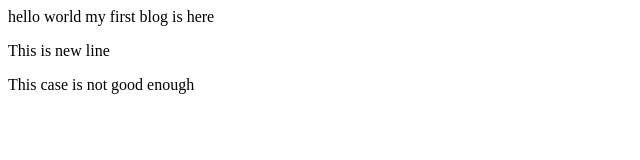
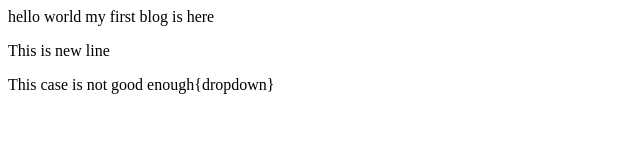
Before and after one commit to KaziAbdullahAlMamun1/localRepo, a plain HTML site: page index.html in a window 1280 px wide. Shown: the whole page, without its empty margins (0-640 px from the left). Drawn offline with Linux system fonts and the light colour scheme.

```diff
--- a/index.html
+++ b/index.html
@@ -1,3 +1,3 @@
 <p> hello world my first blog is here</p>
 <p>This is new line</p>
-<p>This case is not good enough</p>
+<p>This case is not good enough{dropdown}</p>
```
